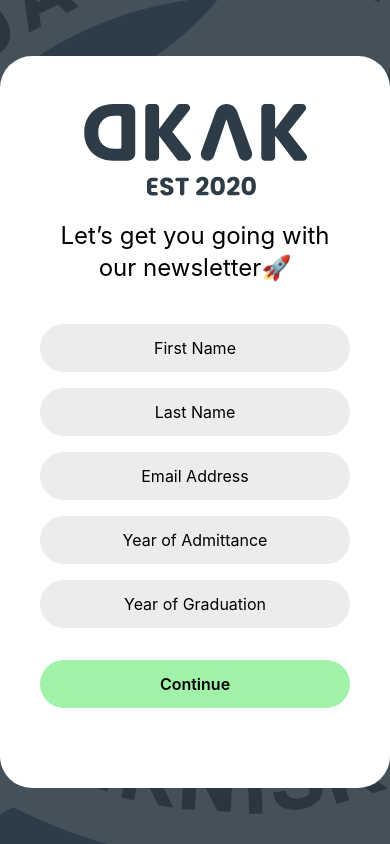
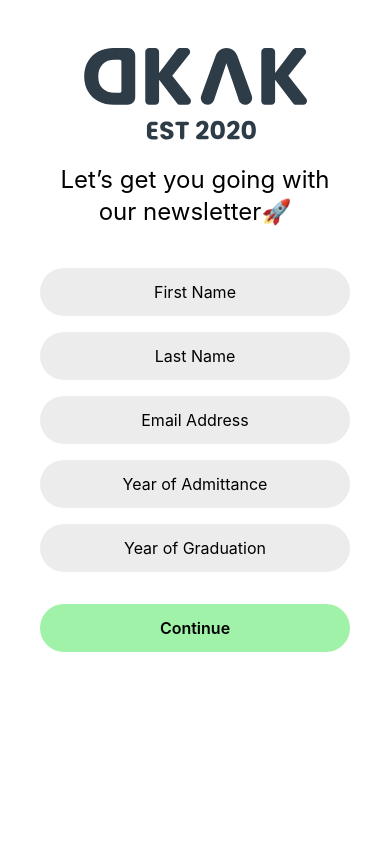
Before and after one commit to DKAK-Datateknologsektionen-Chalmers/front-end, a React (Create React App) app: page / in a window 390 px wide. Built offline with nearby package versions, Linux system fonts and the light colour scheme.

Commit message:
add autocomplete attributes

```diff
--- a/src/App.js
+++ b/src/App.js
@@ -14,6 +14,8 @@ function FormEntry(props){
   }
   return (
     <input
+      name={props.nameID}
+      autocomplete="on"
       type="text"
       value={props.data == null ? props.default : props.data}
       className="hover:bg-grey-dark items-center flex h-12 w-full rounded-perf bg-grey my-4
@@ -66,42 +68,46 @@ function FormNavigator(props){
     //Could probably use map to generate here
     return [
       <FormEntry
-        key="First Name"
+        key="fname"
+        nameID="fname"
+        type="text"
         displayValidation = {props.displayValidation}
         validation={firstName != null}
         default="First Name"
         data={props.firstName}
         f={props.setFirstName}/>,
       <FormEntry
-        key="Last Name"
+        key="lname"
+        nameID="lname"
         displayValidation = {props.displayValidation}
         validation={lastName != null}
         default="Last Name"
         data={props.lastName}
         f={props.setLastName}/>,
       <FormEntry
-        key="Email Address"
+        key="email"
+        nameID="email"
         displayValidation = {props.displayValidation}
         validation={email != null}
         default="Email Address"
         data={props.email}
         f={props.setEmail}/>,
       <FormEntry
-        key="Year of Admittance"
+        key="yoa"
         displayValidation = {props.displayValidation}
         validation={admittanceYear != null}
         default="Year of Admittance"
         data={props.admittanceYear}
         f={props.setAdmittanceYear}/>,
       <FormEntry
-        key="Year of Graduation"
+        key="yog"
         displayValidation = {props.displayValidation}
         validation={graduationYear != null}
         default="Year of Graduation"
         data={props.graduationYear}
         f={props.setGraduationYear}/>,
       <button
-        key="Continue Button"
+        key="c"
         className="font-semibold hover:bg-sucess-dark items-center justify-center flex h-12 w-full rounded-perf bg-success my-8"
         onClick={() => clickAction()}>
         Continue
@@ -223,10 +229,8 @@ function FormHeaderNavigator() {
           className="select-none	absolute -left-96 -top-48 opacity-10 max-w-max"
           src={logo_white_large}/>
       </div>
-      <div className="bg-white absolute rounded-perf
-        transform -translate-x-1/2 -translate-y-1/2 top-1/2 left-1/2
-        w-full
-        sm:w-4/6
+      <div className="bg-white absolute top-0 w-full h-full
+        sm:h-auto sm:transform sm:-translate-x-1/2 sm:-translate-y-1/2 sm:top-1/2 sm:left-1/2 sm:w-4/6 sm:rounded-perf
         xl:top-10 xl:left-60pct xl:right-0 xl:transform-none xl:w-2/6 ">
         <div className="w-full">
         <img alt="logo" src={logo} className="select-none	mx-auto my-12"/>
@@ -234,7 +238,7 @@ function FormHeaderNavigator() {
         <div className="w-full text-center px-10 -my-6">
           <FormHeaderNavigator/>
         </div>
-        <div className="w-full text-center px-10 py-12 h-inherit">
+        <form autocomplete="on" className="w-full text-center px-10 py-12 h-inherit">
           <FormNavigator
             firstName={firstName}
             setFirstName={setFirstName}
@@ -252,7 +256,7 @@ function FormHeaderNavigator() {
             displayValidation={displayValidation}
             setDisplayValidation={setDisplayValidation}
             sendData={sendData}/>
-        </div>
+        </form>
       </div>
     </div>
   );
```
Lines whose indentation alone changed are shown as unchanged.
